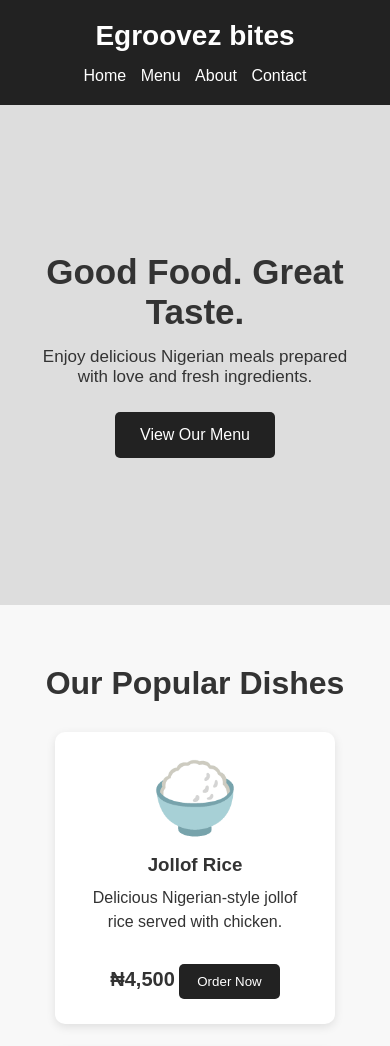
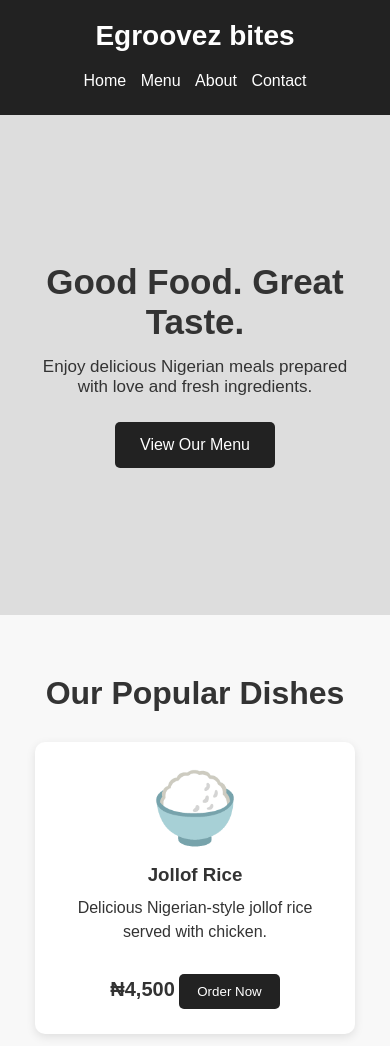
Before and after one commit to Egroovez/Egroovez-bites, a plain HTML site: page Index.html in a window 390 px wide. Shown: the top 1046 px of the page. Drawn offline with Linux system fonts and the light colour scheme.

Commit message:
Improve mobile responsiveness

```diff
--- a/Styles.css
+++ b/Styles.css
@@ -160,3 +160,27 @@ footer {
 .food-card button:hover {
     opacity: 0.8;
 }
+@media (max-width: 700px) {
+    nav {
+        flex-direction: column;
+        gap: 15px;
+    }
+
+    .nav-links a {
+        margin: 5px;
+        display: inline-block;
+    }
+
+    .hero h2 {
+        font-size: 35px;
+    }
+
+    .hero p {
+        font-size: 17px;
+    }
+
+    .food-card {
+        width: 100%;
+        max-width: 320px;
+    }
+}
```
